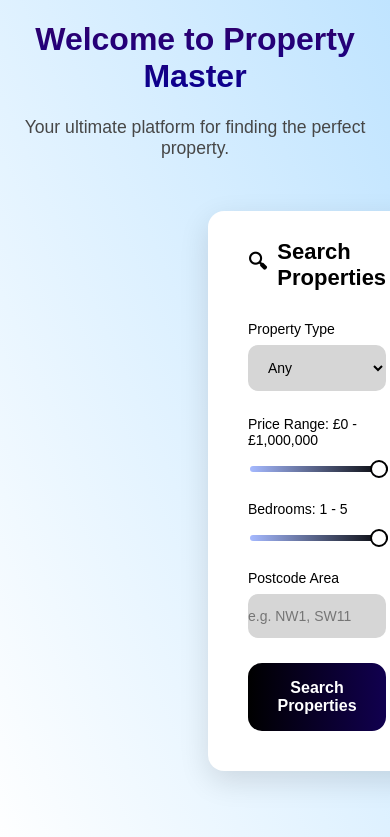
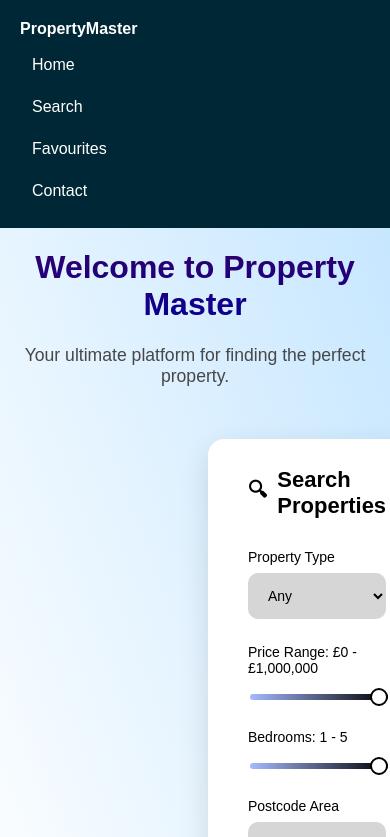
Before and after one commit to Chethi2003/Estate_Agent_Client-side_Web_Application, a React (Vite) app in the folder property-master/: page / in a window 390 px wide. Shown: the top 837 px of the page. Built offline with nearby package versions, Linux system fonts and the light colour scheme.

Commit message:
Navigation bar 75% done

```diff
--- a/property-master/src/App.css
+++ b/property-master/src/App.css
@@ -1,3 +1,9 @@
+header {
+  margin-top: -8px;
+  margin-left: -8px;
+  margin-right: -8px;
+}
+
 .welcome {
   width: 100%;
   text-align: center;
--- a/property-master/src/App.jsx
+++ b/property-master/src/App.jsx
@@ -1,5 +1,6 @@
 import { useState } from 'react'
 import './App.css'
+import Navigation from './components/Navigation.jsx'
 import Welcome from './components/Welcome.jsx'
 import Search from './components/Search.jsx'
 import Favourites from './components/Favourites.jsx'
@@ -8,6 +9,10 @@ function App() {
 
   return (
     <>
+      <header>
+        <Navigation />
+      </header>
+
       <div className="welcome">
         <Welcome />
       </div>
--- a/property-master/src/components/Navigation.css
+++ b/property-master/src/components/Navigation.css
@@ -0,0 +1,68 @@
+.navigation-bar {
+  background-color: #002735;
+  display: flex;
+  justify-content: space-between;
+  align-items: center;
+  padding: 20px 200px;
+  font-family: Arial, Helvetica, sans-serif;
+  color: #ffffff;
+}
+
+.nav-logo {
+  font-weight: 700;
+  font-size: 1.2rem;
+
+}
+
+.nav-links {
+  list-style: none;
+  display: flex;
+  gap: 20px;
+  margin: 0;
+  padding: 0;
+}
+
+.nav-item {
+  cursor: pointer;
+  padding: 8px 12px;
+  border-radius: 8px;
+}
+
+.nav-item:hover {
+  background: rgba(255, 255, 255, 0.08);
+  transition: 0.25s;
+}
+
+/*Responsive styles */
+@media (max-width: 768px) {
+  .navigation-bar {
+    flex-direction: column;       /* Stack logo and links vertically */
+    align-items: flex-start;      /* Align items to the left */
+    padding: 20px;                /* Reduce padding */
+  }
+
+  .nav-links {
+    flex-direction: column;       /* Stack nav items vertically */
+    gap: 10px;                    /* Smaller gap */
+    width: 100%;                  /* Full width for links */
+  }
+
+  .nav-item {
+    width: 100%;                  /* Make each item stretch */
+    text-align: left;             /* Align text to the left */
+  }
+
+  .nav-logo {
+    margin-bottom: 10px;          /* Space between logo and links */
+  }
+}
+
+@media (max-width: 480px) {
+  .nav-logo {
+    font-size: 1rem;              /* Slightly smaller logo text */
+  }
+
+  .nav-links {
+    gap: 8px;
+  }
+}
--- a/property-master/src/components/Navigation.jsx
+++ b/property-master/src/components/Navigation.jsx
@@ -0,0 +1,18 @@
+import React from "react";
+import './Navigation.css';
+
+function Navigation() {
+    return (
+        <nav className="navigation-bar">
+            <div className="nav-logo">PropertyMaster</div>
+            <ul className="nav-links">
+                <li className="nav-item">Home</li>
+                <li className="nav-item">Search</li>
+                <li className="nav-item">Favourites</li>
+                <li className="nav-item">Contact</li>
+            </ul>
+        </nav>
+    );
+}
+
+export default Navigation;
```
